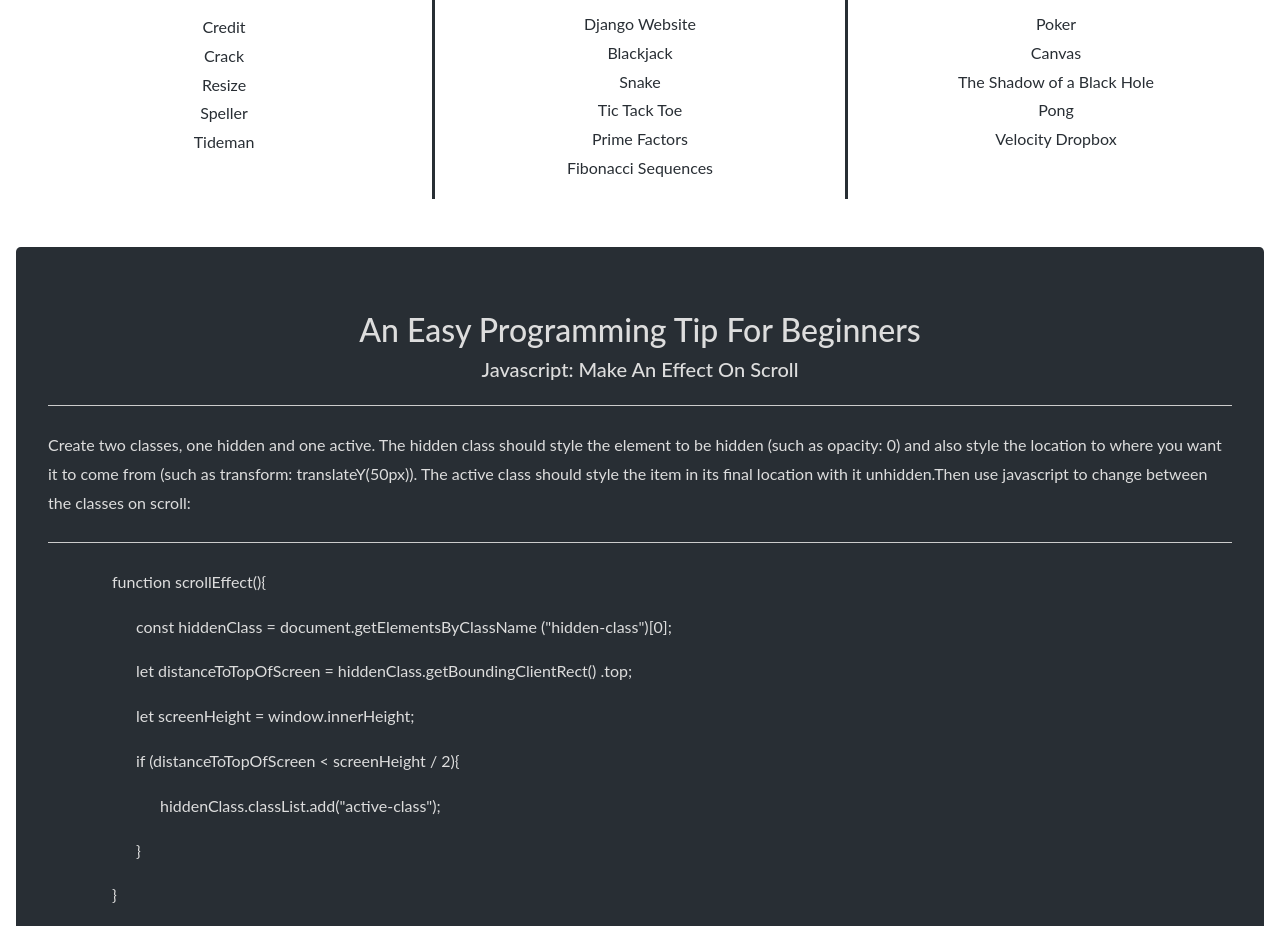
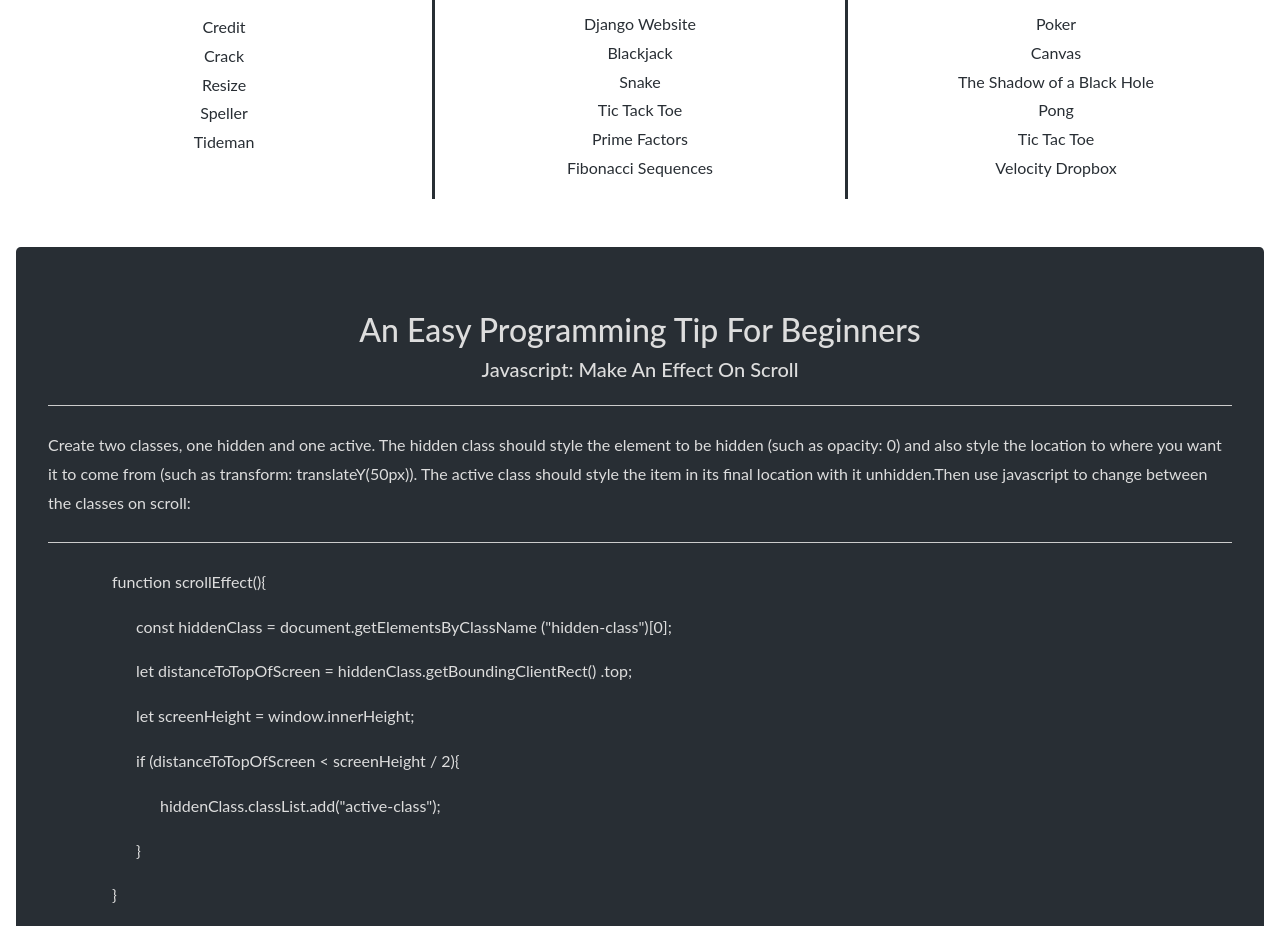
Before and after one commit to ThomasCorbin22/thomascorbin22.github.io, a plain HTML site: page index.html in a window 1280 px wide. Shown: the part 5480-6406 px from the top of the page. Drawn offline with nearby package versions, Linux system fonts and the light colour scheme; some packages are replaced by stand-ins of ours; a script that the page names is missing.

Commit message:
Update index

```diff
--- a/index.html
+++ b/index.html
@@ -412,6 +412,9 @@
                             <a target=“_blank” class="dark-grey" href="https://beer-pong.surge.sh/">Pong</a>
                         </li>
                         <li class="text-hidden-from-below mx-auto">
+                            <a target=“_blank” class="dark-grey" href="https://tic-tac-toe-22.surge.sh/">Tic Tac Toe</a>
+                        </li>
+                        <li class="text-hidden-from-below mx-auto">
                             <a target=“_blank” class="dark-grey" href="https://velocity-22.surge.sh/">Velocity Dropbox</a>
                         </li>
                     </ul>
```
